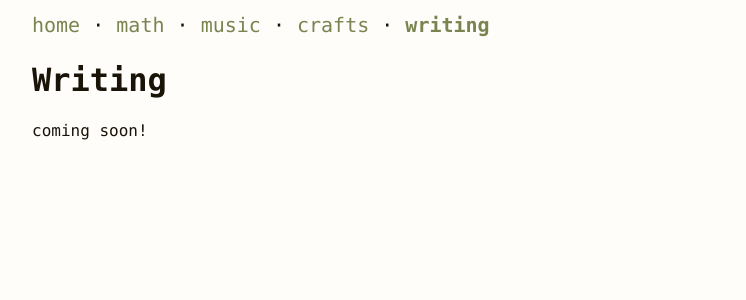
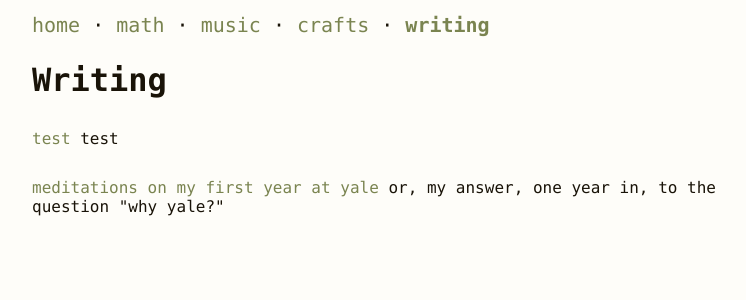
Before and after one commit to keklia/keklia.github.io, a Jekyll site: the page built from writing.html, in a window 1280 px wide. Shown: the top 300 px of the page, without its empty margins (256-1002 px from the left). Built offline with Jekyll 4.4.1, drawn with Linux system fonts in a browser that asks for light colours.

Commit message:
add blog functionality

```diff
--- /dev/null
+++ b/_posts/2025-06-01-yale-y1.md
@@ -0,0 +1,6 @@
+---
+layout: post
+title: meditations on my first year at yale
+excerpt: or, my answer, one year in, to the question "why yale?"
+---
+ladadada
--- /dev/null
+++ b/_posts/2025-06-03-test.md
@@ -0,0 +1,5 @@
+---
+layout: post
+title: test
+excerpt: test
+---
--- a/_sass/main.scss
+++ b/_sass/main.scss
@@ -78,6 +78,22 @@ h2 {
   color: $reseda-green;
 }
 
+ul.blog {
+  list-style-type: none;
+  margin: 0;
+  padding: 0;
+  font-size: 16px;
+}
+ul.blog li {
+  margin: 30px 0px;
+}
+
+ul.blog .excerpt {
+  font-style: italic;
+  color: $r-s-midpoint;
+  padding-left: 25px;
+}
+
 img {
   width: 200px;
   max-width: 100%;
--- a/writing.html
+++ b/writing.html
@@ -4,6 +4,11 @@ title: Home
 ---
 <h1>Writing</h1>
 
-<p>
-coming soon!
-</p>
+<ul class="blog">
+{% for post in site.posts %}
+	<li>
+	<a href="{{ post.url }}">{{ post.title }}</a>
+	{{ post.excerpt }}
+	</li>
+{% endfor %}
+</ul>
```
Also changed, not shown: _layouts/post.html (added, +8 -0 lines).
